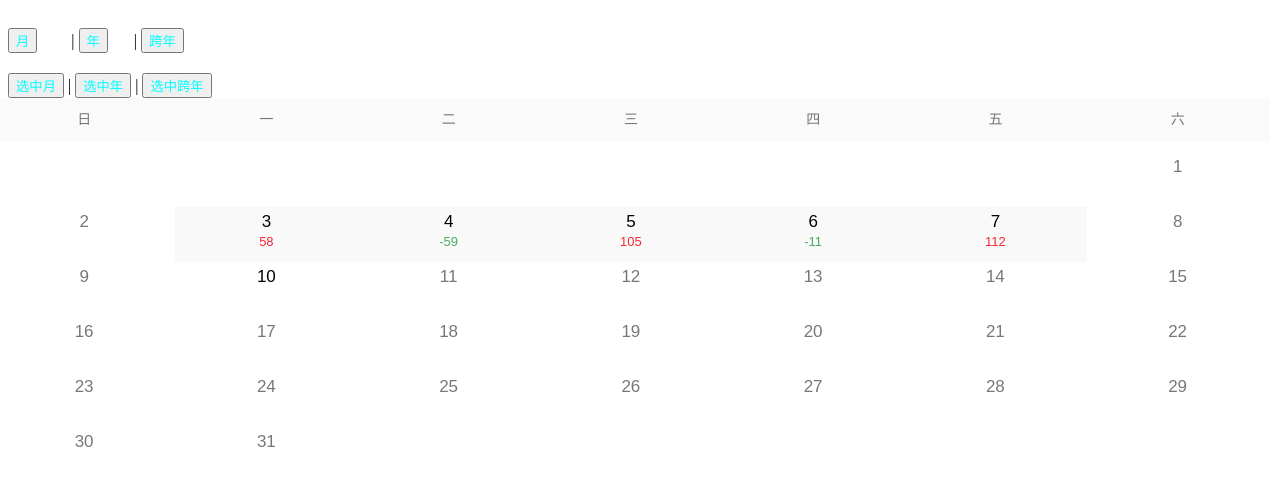
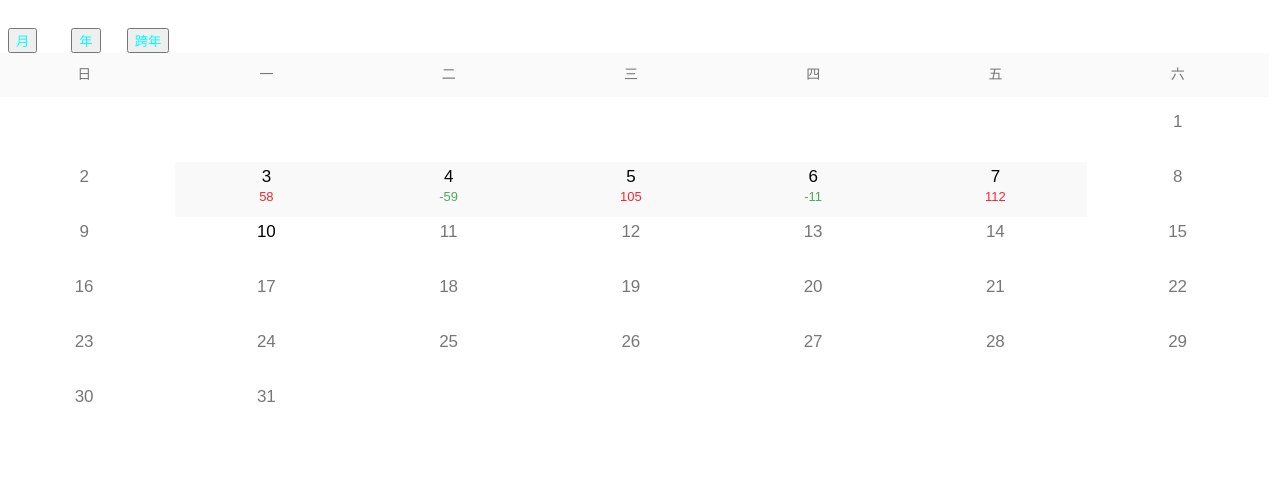
Before and after one commit to Lingtian007/calendar-pro, a plain HTML site: page index_optimization.html in a window 1280 px wide. Drawn offline with Linux system fonts and the light colour scheme.

Commit message:
second commit

```diff
--- a/index完整版.html
+++ b/index_optimization.html
@@ -1,7 +1,7 @@
 <!--
  * @Author: your name
  * @Date: 2017-07-22 10:44:23
- * @LastEditTime: 2020-09-15 14:59:18
+ * @LastEditTime: 2020-09-15 15:26:18
  * @LastEditors: Please set LastEditors
  * @Description: In User Settings Edit
  * @FilePath: \calendar\index.html
@@ -17,14 +17,14 @@
 		<!-- 容器布局 -->
 		<div class="demo-box2">
 
-			<button class="changeBtn" style="margin-right: 30px;" onclick="change(1)">月</button> |
-			<button class="changeBtn" style="margin-right: 22px;" onclick="change(2)">年</button> |
-			<button class="changeBtn" onclick="change(3)">跨年</button> <br>
-			<button class="changeBtn" onclick="getActive(1)">选中月</button> |
-			<button class="changeBtn" onclick="getActive('year')">选中年</button> |
-			<button class="changeBtn" onclick="getActive('nearyear')">选中跨年</button>
+			<button class="changeBtn" style="margin-right: 30px;" onclick="change(1)">月</button>
+			<button class="changeBtn" style="margin-right: 22px;" onclick="change(2)">年</button>
+			<button class="changeBtn" onclick="change(3)">跨年</button>
+			<!-- <button class="changeBtn" onclick="getActive(1)">选中</button> |
+			<button class="changeBtn" onclick="getActive('year')">选中</button> |
+			<button class="changeBtn" onclick="getActive('nearyear')">选中</button> -->
 		</div>
-		<div class="calendar-box demo-box">
+		<div class="calendar-box demo-box"  onclick="getActive(1)">
 		</div>
 
 	</body>
@@ -53,7 +53,10 @@
 		function getActive(val){
 			var data = $('.demo-box').calendarGetActive(val);
 			console.log(data);
-			alert(data);
+			setTimeout(() => {
+
+				alert(data);
+			}, 100);
 		}
 		function change(val){
 			$(".demo-box").empty()
```
Also changed, not shown: img/calendar.jpg (added), www.jq22.com.txt (deleted), 1 other file.
